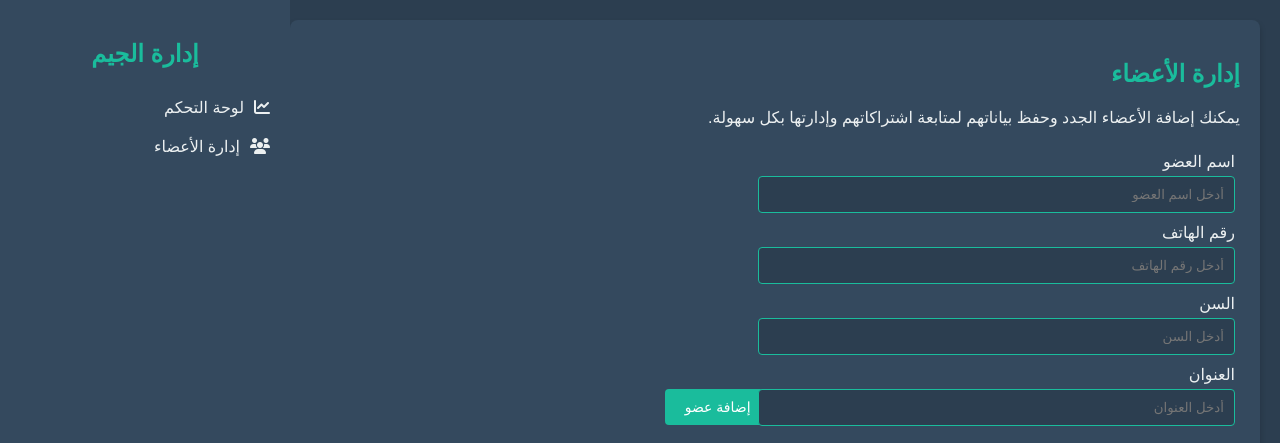
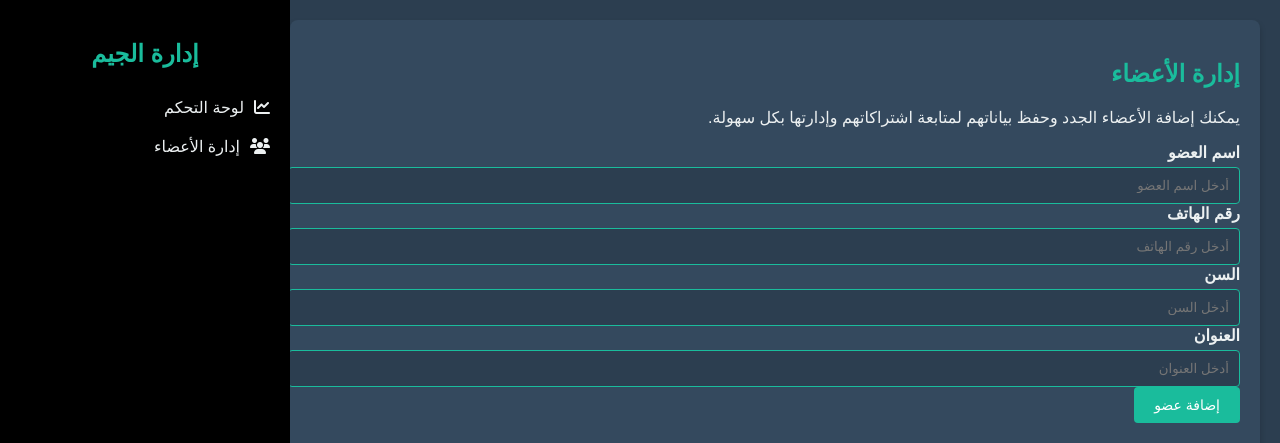
Before and after one commit to m013255m/gymstykl, a PHP site: page / in a window 1280 px wide. Shown: the top 443 px of the page. Run offline with PHP 8.4, Linux system fonts and the light colour scheme; some libraries are stand-ins or nearby versions.

Commit message:
Update style.css

```diff
--- a/style.css
+++ b/style.css
@@ -3,7 +3,7 @@ body {
     font-family: 'Arial', sans-serif;
     margin: 0;
     padding: 0;
-    background-color: #2c3e50;
+    background-color: #2c3e50; /* لون الخلفية */
     color: #ecf0f1;
 }
 
@@ -14,7 +14,7 @@ body {
     position: fixed;
     top: 0;
     left: 0;
-    background-color: #34495e;
+    background-color: #000; /* اللون الأصلي */
     padding: 20px;
 }
 
@@ -53,7 +53,7 @@ body {
 }
 
 .section {
-    background-color: #34495e;
+    background-color: #34495e; /* لون غامق */
     padding: 20px;
     border-radius: 8px;
     margin-bottom: 20px;
@@ -65,21 +65,26 @@ body {
     color: #1abc9c;
 }
 
-.section-description {
-    font-size: 16px;
+/* النموذج */
+.member-form {
     margin-bottom: 20px;
 }
 
-/* النماذج */
+.form-row {
+    display: flex;
+    flex-wrap: wrap;
+    gap: 15px;
+}
+
 .form-group {
-    display: inline-block;
-    width: calc(50% - 10px);
-    margin: 5px;
+    flex: 1;
+    min-width: 200px;
 }
 
 .form-group label {
     display: block;
     margin-bottom: 5px;
+    font-weight: bold;
 }
 
 .form-group input {
@@ -114,7 +119,7 @@ body {
     background-color: #16a085;
 }
 
-/* الجداول */
+/* الجدول */
 .member-table {
     width: 100%;
     border-collapse: collapse;
```
